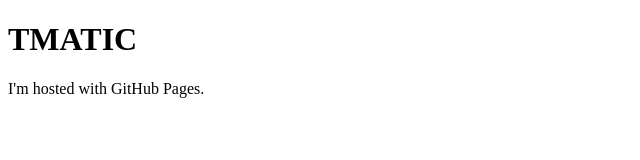
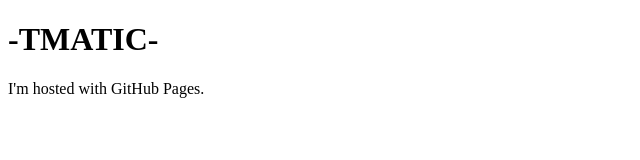
Before and after one commit to evgrmn/tmatic-page, a plain HTML site: page index.html in a window 1280 px wide. Shown: the whole page, without its empty margins (0-640 px from the left). Drawn offline with Linux system fonts and the light colour scheme.

Commit message:
index.html

```diff
--- a/index.html
+++ b/index.html
@@ -1,7 +1,7 @@
 <!DOCTYPE html>
 <html>
 <body>
-<h1>TMATIC</h1>
+<h1>-TMATIC-</h1>
 <p>I'm hosted with GitHub Pages.</p>
 </body>
 </html>
```
